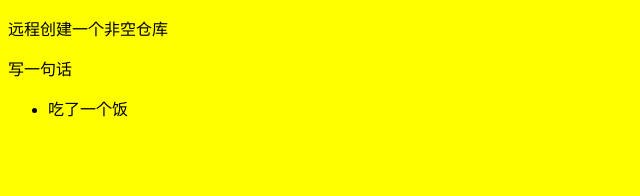
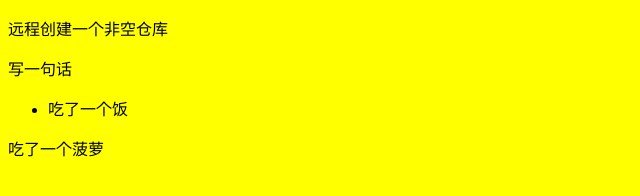
Before and after one commit to jiang1105/studyGitHub_02, a plain HTML site: page index.html in a window 1280 px wide. Shown: the whole page, without its empty margins (0-640 px from the left). Drawn offline with Linux system fonts and the light colour scheme.

Commit message:
吃了一大只菠萝

```diff
--- a/index.html
+++ b/index.html
@@ -13,5 +13,7 @@
         <li>吃了一个饭</li>
     </ul>
 
+    <p>吃了一个菠萝</p>
+
 </body>
 </html>
```
